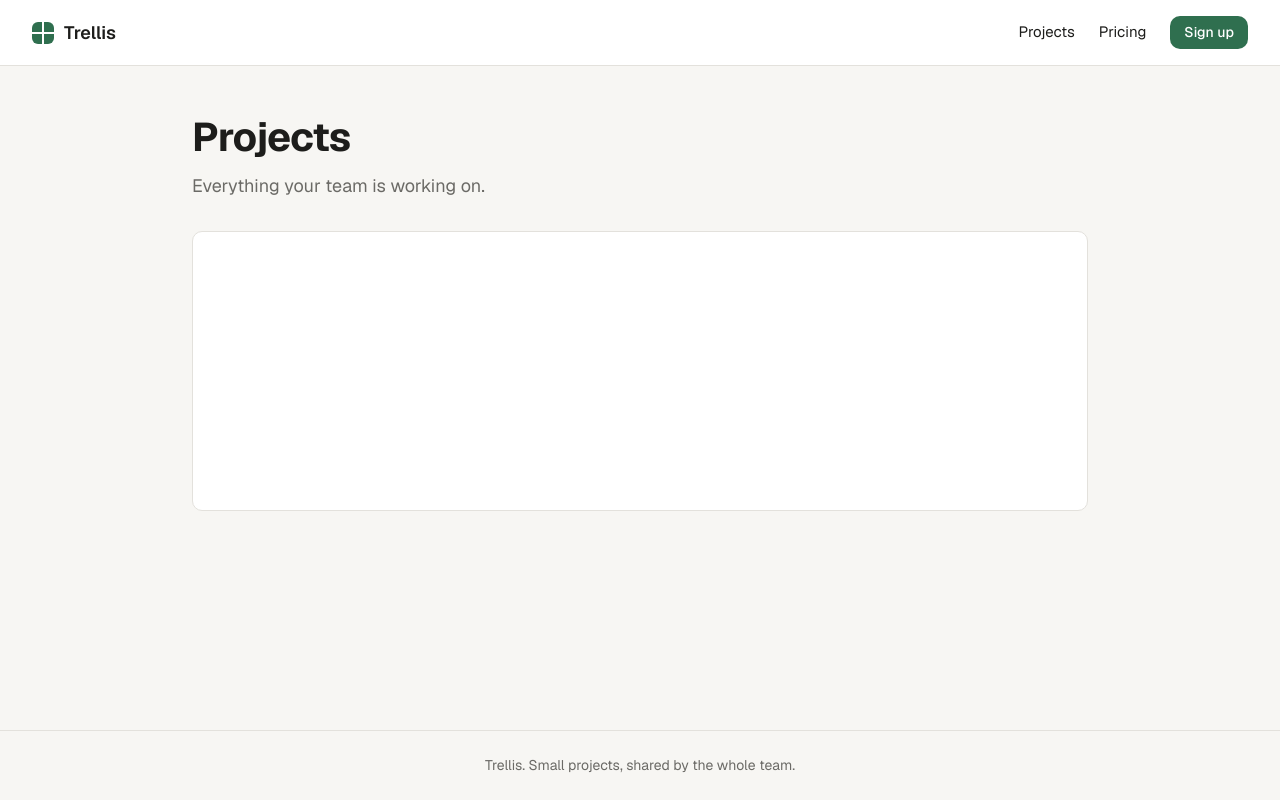
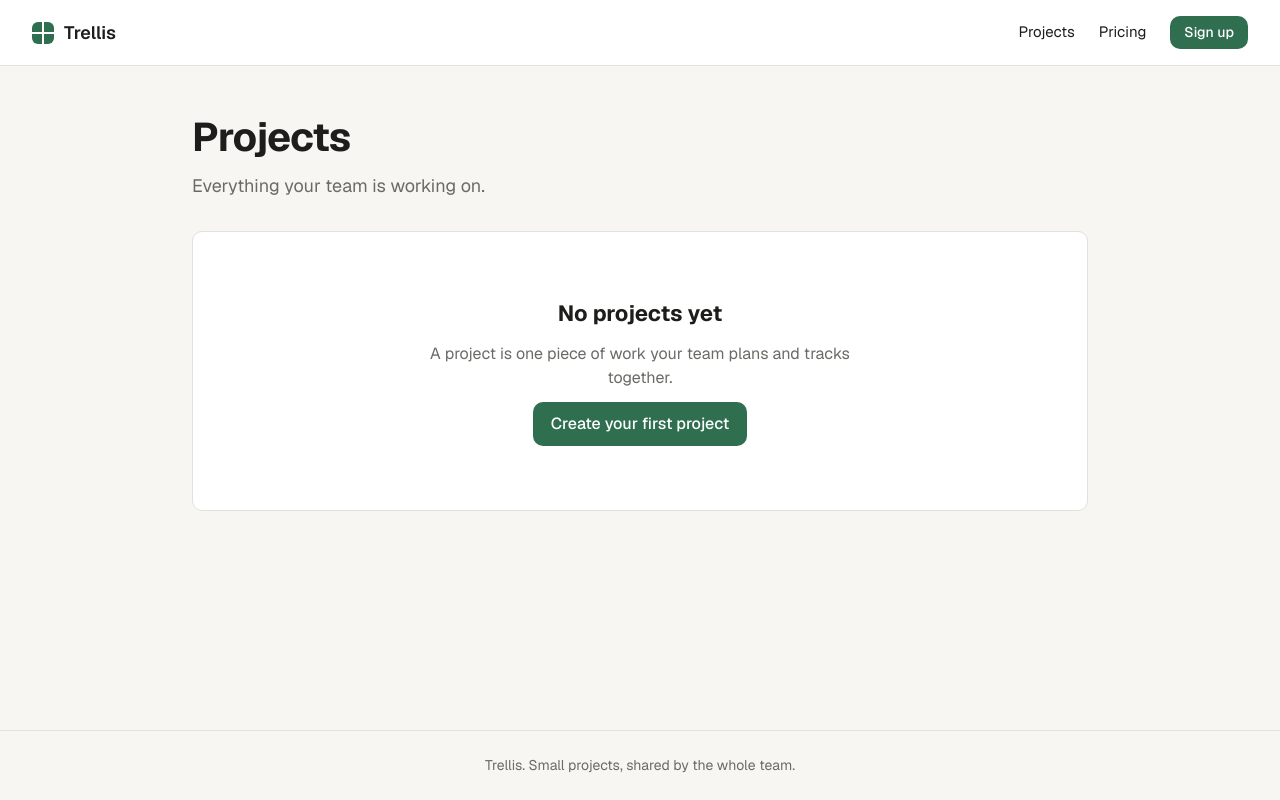
Before and after one commit to kubowania/trellis, a Next.js app: page /projects in a window 1280 px wide. Built offline with nearby package versions, Linux system fonts and the light colour scheme.

Commit message:
Add empty state to projects page
Co-authored-by: base44-builder[bot] <245833847+base44-builder[bot]@users.noreply.github.com>

```diff
--- a/app/globals.css
+++ b/app/globals.css
@@ -240,6 +240,21 @@ h2 {
   background: var(--surface);
   border: 1px solid var(--border);
   border-radius: var(--radius);
+  padding: 32px;
+  display: grid;
+  place-content: center;
+  justify-items: center;
+  gap: 12px;
+  text-align: center;
+}
+
+.projects-empty h2 {
+  margin-bottom: 0;
+}
+
+.projects-empty p {
+  color: var(--muted);
+  max-width: 420px;
 }
 
 /* Pricing */
--- a/app/projects/page.js
+++ b/app/projects/page.js
@@ -27,7 +27,13 @@ export default function ProjectsPage() {
       </div>
 
       {loading ? null : projects.length === 0 ? (
-        <div className="projects-empty" />
+        <div className="projects-empty">
+          <h2>No projects yet</h2>
+          <p>A project is one piece of work your team plans and tracks together.</p>
+          <Link href="/projects/new" className="btn">
+            Create your first project
+          </Link>
+        </div>
       ) : (
         <div className="project-list">
           {projects.map((project) => (
```
